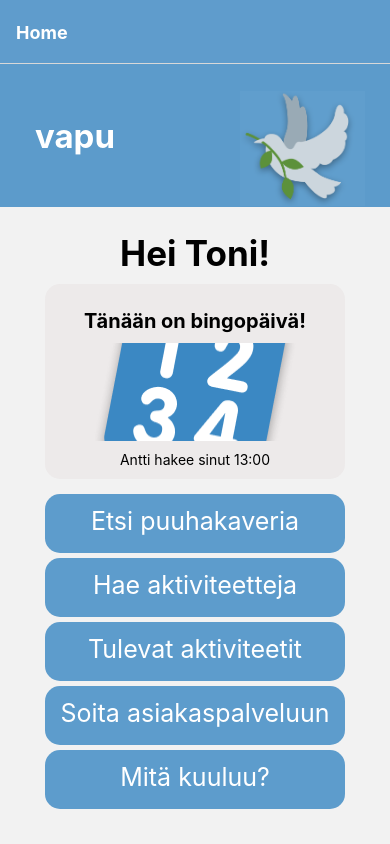
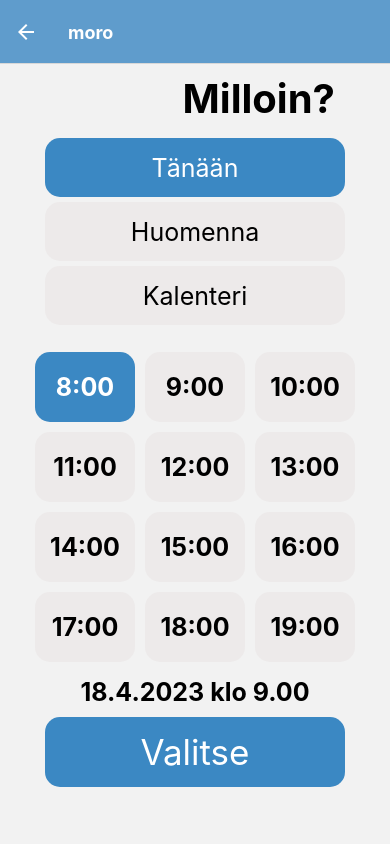
Before and after one commit to FUKA-INNOVATIONS/vapu, a React Native app in the folder vapu_mobile/: screen /moro in a window 390 px wide. Built offline with nearby package versions, Linux system fonts and the light colour scheme.

Commit message:
navigaatio paranneltu

```diff
--- a/vapu_mobile/components/AktiviteettiNäkymä.js
+++ b/vapu_mobile/components/AktiviteettiNäkymä.js
@@ -15,7 +15,7 @@ import { Paikat } from "../utils/lists";
 const windowHeight = Dimensions.get("window").height;
 const { width: screenWidth } = Dimensions.get("window");
 
-const flatListHeight = windowHeight * 0.17;
+
 const imageHeight = windowHeight * 0.3;
 
 const AktiviteettiNäkymä = ({ route }) => {
@@ -23,7 +23,6 @@ const AktiviteettiNäkymä = ({ route }) => {
   const { data, setData } = Paikat();
   const [int, setInt] = useState(1);
   const [dataSlice, setDataSlice] = useState(data.slice(0, 1));
-  const style = id === 1 ? styles.lastItem : styles.item;
   const navigation = useNavigation();
 
 
--- a/vapu_mobile/components/TyöntekijäLista.js
+++ b/vapu_mobile/components/TyöntekijäLista.js
@@ -10,6 +10,7 @@ import {
 } from "react-native";
 import { Puuhakaverit } from "../utils/lists";
 import {Button} from '@rneui/base';
+import { useNavigation } from "@react-navigation/native";
 
 const windowHeight = Dimensions.get("window").height;
 
@@ -18,6 +19,11 @@ const imageHeight = windowHeight * 0.1;
 
 const EmployeeList = (props) => {
   const { data, setData } = Puuhakaverit();
+  const navigation = useNavigation();
+  const chooseTime = () => {
+    navigation.navigate('moro');
+    console.log("toimiiko");
+  }
 
   const renderItem = ({ item}) => {
     console.log(item.id);
@@ -29,8 +35,10 @@ const EmployeeList = (props) => {
             <Text>{item.name}</Text>
           </View>
         </TouchableOpacity>
-    <Button  style={styles.button}>lisätiedot</Button>
-    <Button  style={styles.button}>Valitse</Button>
+    <Button  style={styles.button} >lisätiedot</Button>
+          <Button  style={styles.button} onPress={chooseTime}  > valitse</Button>
+
+
         </View>
     );
   };
@@ -47,21 +55,6 @@ const EmployeeList = (props) => {
       </View>
   );
 };
-
-/*
-const renderItem = ({ item }) => {
-    const { data, setData } = Tunnetilat();
-
-    return (
-      <TouchableOpacity style={styles.item}>
-        <View style={styles.container}>
-          <Image source={item.image} style={styles.image} />
-          <Text>{item.mood}</Text>
-        </View>
-      </TouchableOpacity>
-    );
-  };
-*/
 
 const styles = StyleSheet.create({
   container: {
--- a/vapu_mobile/components/ValitseAika.js
+++ b/vapu_mobile/components/ValitseAika.js
@@ -0,0 +1,202 @@
+import React, { useState } from "react";
+import {
+  FlatList,
+  StyleSheet,
+  Text,
+  View,
+  Dimensions,
+  TouchableOpacity,
+} from "react-native";
+import { Milloin } from "../utils/lists";
+import { Ajat } from "../utils/lists";
+import { useNavigation } from "@react-navigation/native";
+
+const windowHeight = Dimensions.get("window").height;
+const buttonHeight = windowHeight * 0.07;
+const listHeight = windowHeight * 0.23;
+
+const ValitseAika = () => {
+ const { data, setData } = Milloin();
+  const { time, setTime } = Ajat();
+
+ const navigation = useNavigation();
+  const [selectedId, setselectedId] = useState("1");
+  const [selectedTimeId, setselectedTimeId] = useState("1");
+
+  const handlePress = (id) => {
+    console.log(id);
+    switch (id) {
+      case "1":
+        if (id !== selectedId) {
+          setselectedId(id);
+        } else {
+          console.log(time);
+          setselectedId(0);
+        }
+        break;
+      case "2":
+        if (id !== selectedId) {
+          setselectedId(id);
+        } else {
+          console.log(selectedId + "+" + id);
+          setselectedId(0);
+        }
+        break;
+      case "3":
+        navigation.navigate("Home");
+        break;
+    }
+  };
+
+  const handlePress2 = (id, aika) => {
+    console.log(id + " " + aika);
+
+    if (id !== selectedTimeId) {
+      setselectedTimeId(id);
+    } else {
+      console.log(time);
+      setselectedTimeId(0);
+    }
+  };
+
+  const renderItem = ({ item }) => {
+    //    const itemStyle = selectedId && item.id === selectedId ? styles.selectedItem : styles.item;
+    const itemStyle =
+        selectedId && item.id === selectedId ? styles.selectedItem : styles.item;
+    const textStyle =
+        selectedId && item.id === selectedId ? styles.selectedText : styles.text;
+
+    return (
+        <TouchableOpacity style={itemStyle} onPress={() => handlePress(item.aika)}>
+          <Text style={textStyle}>{item.name}</Text>
+        </TouchableOpacity>
+    );
+  };
+
+  const renderTime = ({ item }) => {
+    const timeStyle =
+        selectedTimeId && item.id === selectedTimeId ? styles.selectedTime : styles.times;
+    const timeTextStyle =
+        selectedTimeId && item.id === selectedTimeId
+            ? styles.selectedTimeText
+            : styles.timesText;
+    return (
+        <TouchableOpacity style={timeStyle} onPress={() => handlePress2(item.id, item.aika)}>
+          <Text style={timeTextStyle}>{item.aika}</Text>
+        </TouchableOpacity>
+    );
+  };
+
+  return (
+      <View style={styles.container}>
+        <Text style={styles.topText}>Milloin?</Text>
+        <FlatList data={data} renderItem={renderItem} style={styles.list} />
+        <FlatList
+            data={time}
+            renderItem={renderTime}
+            numColumns={"3"}
+            style={styles.list2}
+        />
+        <Text style={styles.date}>18.4.2023 klo 9.00</Text>
+        <TouchableOpacity style={styles.button}>
+          <Text style={{ fontSize: 35, color: "#FFFFFF" }}>Valitse</Text>
+        </TouchableOpacity>
+
+      </View>
+  );
+}
+
+export default ValitseAika;
+/*const [backgroundColor, setbackgroundColor] = useState("#EDEAEA");
+ */
+const styles = StyleSheet.create({
+  container: {
+    flex: 1,
+    flexDirection: "column",
+    alignItems: "center",
+    marginHorizontal: 10,
+    height: windowHeight,
+  },
+  item: {
+    backgroundColor: "#EDEAEA",
+    marginTop: 5,
+    height: buttonHeight,
+    borderRadius: 15,
+    width: 300,
+    alignItems: "center",
+    justifyContent: "center",
+  },
+  selectedItem: {
+    backgroundColor: "#3B88C3",
+    marginTop: 5,
+    height: buttonHeight,
+    borderRadius: 15,
+    width: 300,
+    alignItems: "center",
+    justifyContent: "center",
+  },
+  list: {
+    height: listHeight,
+    flexGrow: 0,
+    marginBottom: 20,
+  },
+  list2: {
+    flexGrow: 0,
+    marginBottom: 10,
+  },
+  text: {
+    fontSize: 25,
+  },
+  selectedText: {
+    fontSize: 25,
+    color: "#FFFFFF",
+  },
+  topText: {
+    fontSize: 40,
+    fontWeight: "bold",
+    width: 300,
+    textAlign: "right",
+    padding: 10,
+  },
+  times: {
+    width: 100,
+    height: 70,
+    backgroundColor: "#EDEAEA",
+    margin: 5,
+    borderRadius: 15,
+    alignItems: "center",
+    justifyContent: "center",
+  },
+  selectedTime: {
+    width: 100,
+    height: 70,
+    backgroundColor: "#3B88C3",
+    margin: 5,
+    borderRadius: 15,
+    alignItems: "center",
+    justifyContent: "center",
+  },
+  timesText: {
+    fontSize: 25,
+    fontWeight: "bold",
+  },
+  selectedTimeText: {
+    fontSize: 25,
+    fontWeight: "bold",
+    color: "#FFFFFF",
+  },
+  date: {
+    fontSize: 25,
+    fontWeight: "bold",
+    height: 30,
+  },
+  button: {
+    width: 300,
+    height: 70,
+    backgroundColor: "#3B88C3",
+    alignItems: "center",
+    justifyContent: "center",
+    margin: 10,
+    borderRadius: 15,
+  },
+});
--- a/vapu_mobile/components/tulevatAktiviteetit.js
+++ b/vapu_mobile/components/tulevatAktiviteetit.js
@@ -8,13 +8,12 @@ import {
   Dimensions,
   TextInput,
   Image,
+  Button
 } from "react-native";
-import { AirbnbRating } from "react-native-ratings";
-import Icon from "react-native-vector-icons/FontAwesome";
 
 import { Tulevat} from "../utils/lists";
 import { hexToRgba } from "./utils";
-import {Button} from '@rneui/base';
+
 
 const windowHeight = Dimensions.get("window").height;
 const windowWidth = Dimensions.get("window");
--- a/vapu_mobile/navigators/Navigator.js
+++ b/vapu_mobile/navigators/Navigator.js
@@ -13,6 +13,8 @@ import AktiviteettiLista from "../views/ValitseAktiviteetti";
 import AktiviteettiNäkymä from "../components/AktiviteettiNäkymä";
 import TulevatAktiviteetit from "../components/tulevatAktiviteetit";
 import EmployeeList from '../components/TyöntekijäLista';
+import ValitseAika from "../components/ValitseAika";
+
 
 const Stack = createNativeStackNavigator();
 
@@ -40,6 +42,7 @@ const StackScreen = () => {
       <Stack.Screen name="AktiviteettiNäkymä" component={AktiviteettiNäkymä}/>
       <Stack.Screen name="tulevatAktiviteetit" component={TulevatAktiviteetit}/>
       <Stack.Screen name="työntekijäLista" component={EmployeeList}/>
+      <Stack.Screen name="moro" component={ValitseAika}/>
 
 
     </Stack.Navigator>
--- a/vapu_mobile/utils/lists.js
+++ b/vapu_mobile/utils/lists.js
@@ -232,3 +232,77 @@ export const Puuhakaverit = () =>{
   ]);
   return { data, setData };
 };
+
+export const Milloin = () => {
+  const [data, setData] = useState([
+    {
+      id: "1",
+      name: "Tänään",
+    },
+    {
+      id: "2",
+      name: "Huomenna",
+    },
+    {
+      id: "3",
+      name: "Kalenteri",
+    },
+  ]);
+
+  return { data, setData };
+};
+
+export const Ajat = () => {
+  const [time, setTime] = useState([
+    {
+      id: "1",
+      aika: "8:00",
+    },
+    {
+      id: "2",
+      aika: "9:00",
+    },
+    {
+      id: "3",
+      aika: "10:00",
+    },
+    {
+      id: "4",
+      aika: "11:00",
+    },
+    {
+      id: "5",
+      aika: "12:00",
+    },
+    {
+      id: "6",
+      aika: "13:00",
+    },
+    {
+      id: "7",
+      aika: "14:00",
+    },
+    {
+      id: "8",
+      aika: "15:00",
+    },
+    {
+      id: "9",
+      aika: "16:00",
+    },
+    {
+      id: "10",
+      aika: "17:00",
+    },
+    {
+      id: "11",
+      aika: "18:00",
+    },
+    {
+      id: "12",
+      aika: "19:00",
+    },
+  ]);
+
+  return { time, setTime };
+};
```
